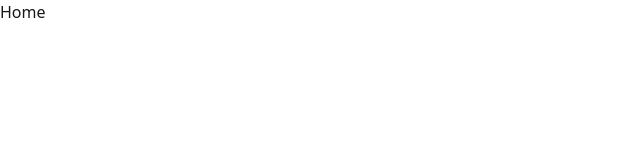
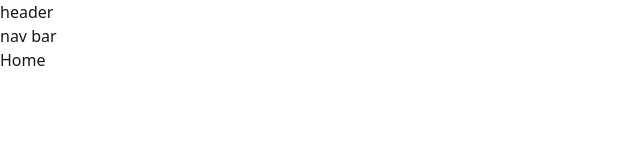
Before and after one commit to RS-Arafath/Dragon-News, a Next.js app: page / in a window 1280 px wide. Shown: the top 160 px of the page, without its empty margins (0-640 px from the left). Built offline with nearby package versions, Linux system fonts and the light colour scheme.

Commit message:
Add Header and Navbar components to RootLayout

```diff
--- a/src/app/layout.js
+++ b/src/app/layout.js
@@ -1,5 +1,7 @@
 import { Geist, Geist_Mono } from 'next/font/google';
 import './globals.css';
+import Header from '@/components/shared/Header';
+import Navbar from '@/components/shared/Navbar';
 
 const geistSans = Geist({
   variable: '--font-geist-sans',
@@ -23,7 +25,10 @@ export default function RootLayout({ children }) {
       lang="en"
       className={`${geistSans.variable} ${geistMono.variable} h-full antialiased`}
     >
-      <body className="min-h-full flex flex-col">{children}</body>
+      <body className="min-h-full flex flex-col">
+        <Header></Header>
+        <Navbar></Navbar>
+        {children}</body>
     </html>
   );
 }
```
